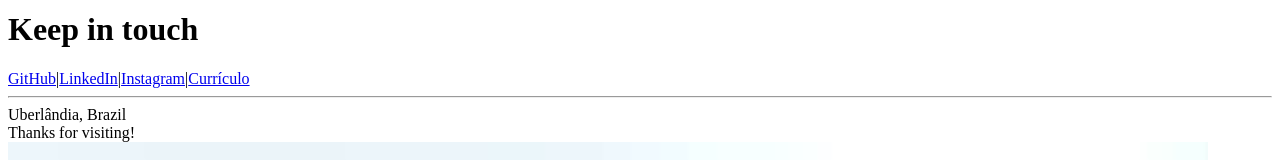
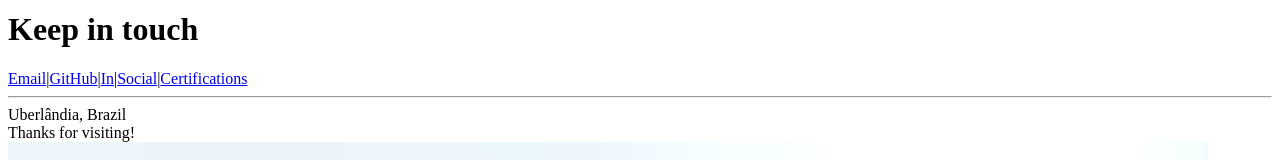
Before and after one commit to PauloSuriani/PauloSuriani.github.io, a React (Create React App) app: page / in a window 1280 px wide. Shown: the part 633-793 px from the top of the page. Built offline with nearby package versions, Linux system fonts and the light colour scheme.

Commit message:
feat: Header.jsx customiz

```diff
--- a/src/components/Header.jsx
+++ b/src/components/Header.jsx
@@ -1,20 +1,47 @@
 import React from 'react';
-// import avatar from '../IMG_20210428_185440_243.png'
 class Header extends React.Component {
   render() {
     return (
       <header className='flex container max-w-screen-md'>
-        {/* <img className="w-20 rounded-full" src={avatar} alt="Bordered avatar"/> */}
         <div>
-          <h1 className='pt-3 lg:text-5xl md:text-4xl text-3xl'>Keep in touch</h1>
+          <h1 className='pt-8 lg:text-5xl md:text-4xl text-3xl'>
+            Keep in touch
+          </h1>
           <div className='py-3'>
-            <a className='hover:text-lime-600 pr-2 text-2xl font-serif text-lime-300' href={'https://github.com/PauloSuriani'}>GitHub</a>
+            <a
+              className='hover:text-lime-600 pr-2 text-2xl font-serif text-lime-300'
+              href={'paulosuriani88@hotmail.com'}
+            >
+              Email
+            </a>
             <span className='pr-2 font-serif'>|</span>
-            <a className='pr-2 text-2xl font-serif text-lime-300 hover:text-lime-600' href={'https://www.linkedin.com/in/paulo-vitor-moura-suriani-529683221/'}>LinkedIn</a>
+            <a
+              className='hover:text-lime-600 pr-2 text-2xl font-serif text-lime-300'
+              href={'https://github.com/PauloSuriani'}
+            >
+              GitHub
+            </a>
             <span className='pr-2 font-serif'>|</span>
-            <a className='pr-2 text-2xl font-serif text-lime-300 hover:text-lime-600' href={'https://www.instagram.com/paulosuriani/'}>Instagram</a>
+            <a
+              className='pr-2 text-2xl font-serif text-lime-300 hover:text-lime-600'
+              href={'https://www.linkedin.com/in/paulo-vitor-moura-suriani-529683221/'}
+            >
+              In
+            </a>
             <span className='pr-2 font-serif'>|</span>
-            <a className='text-2xl font-serif text-lime-300 hover:text-lime-600' href={'https://github.com/PauloSuriani'}>Currículo</a>
+            <a
+              className='pr-2 text-2xl font-serif text-lime-300 hover:text-lime-600'
+              href={'https://www.instagram.com/paulosuriani/'}
+              >
+                Social
+              </a>
+            <span className='pr-2 font-serif'>|</span>
+            <a
+              className='text-2xl font-serif text-lime-300 hover:text-lime-600'
+              href={'https://github.com/PauloSuriani'}
+            >
+              Certifications
+            </a>
           </div>
         </div>
     </header>
```
